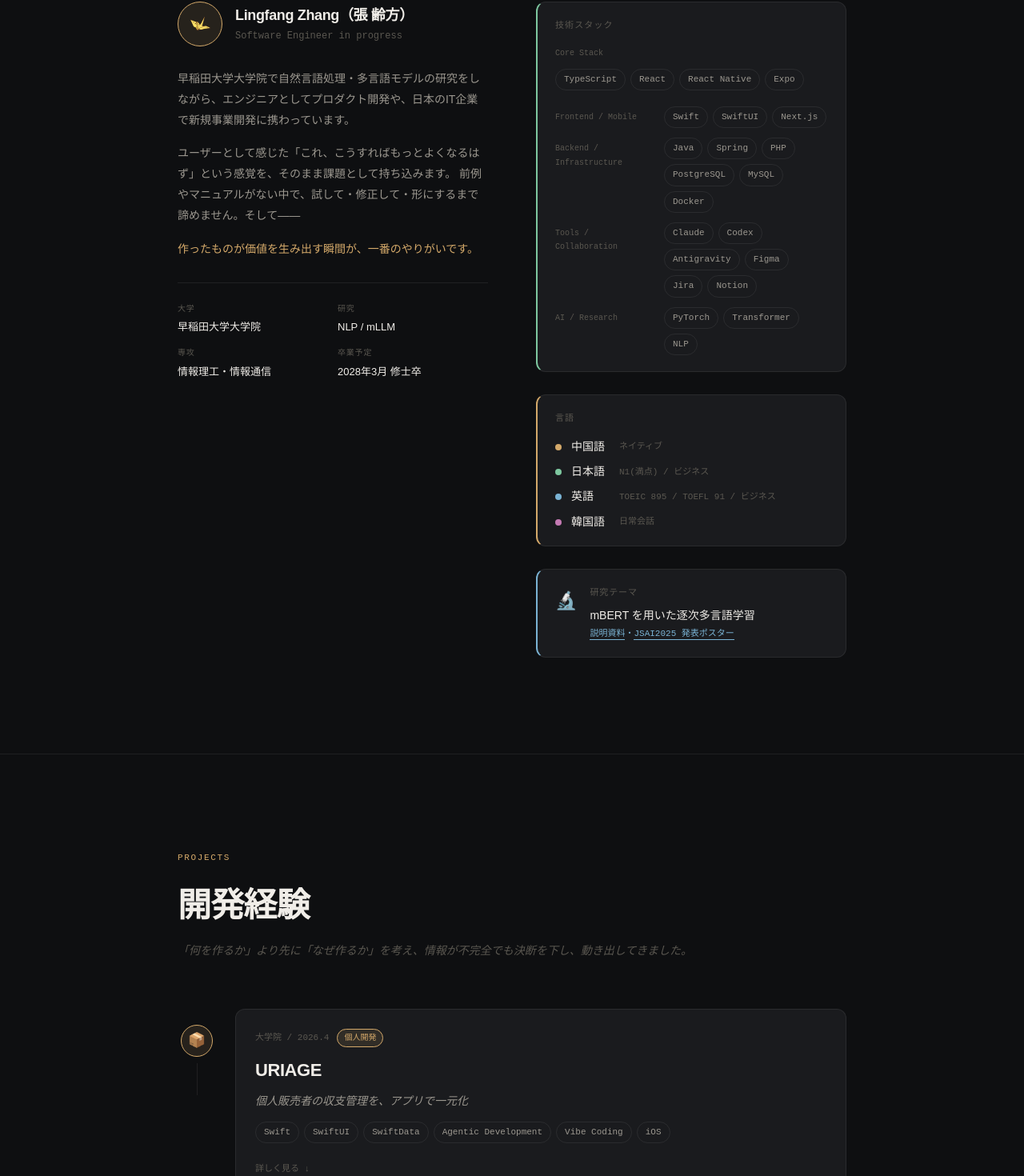
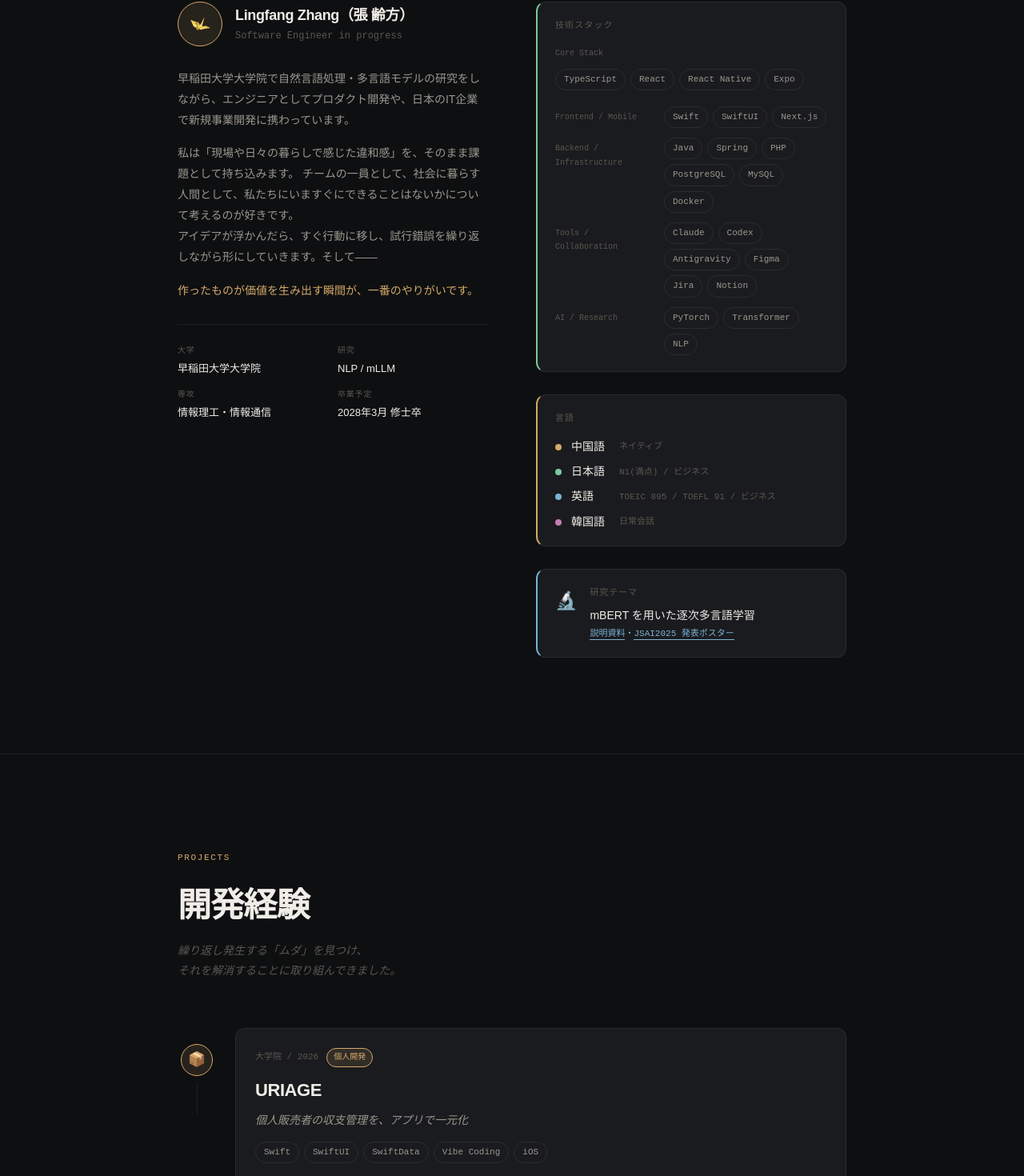
Before and after one commit to mamezlf/portfolio, a React (Vite) app: page / in a window 1280 px wide. Shown: the part 1084-2554 px from the top of the page at 80% size. Built offline with nearby package versions, Linux system fonts and the light colour scheme.

Commit message:
我希望我做出来的东西有温度.我小时候喜欢画画,我希望我能够把生命力注入到我的作品中

```diff
--- a/src/components/About.tsx
+++ b/src/components/About.tsx
@@ -65,8 +65,10 @@ const About: React.FC = () => {
             </p>
 
             <p className="bio-text">
-              ユーザーとして感じた「これ、こうすればもっとよくなるはず」という感覚を、そのまま課題として持ち込みます。
-              前例やマニュアルがない中で、試して・修正して・形にするまで諦めません。そして——
+              私は「現場や日々の暮らしで感じた違和感」を、そのまま課題として持ち込みます。
+              チームの一員として、社会に暮らす人間として、私たちにいますぐにできることはないかについて考えるのが好きです。
+              <br />
+              アイデアが浮かんだら、すぐ行動に移し、試行錯誤を繰り返しながら形にしていきます。そして——
             </p>
 
             <p className="bio-text accent-text">
--- a/src/components/Projects.tsx
+++ b/src/components/Projects.tsx
@@ -19,19 +19,12 @@ interface Project {
 const projects: Project[] = [
   {
     id: "uriage",
-    period: "大学院 / 2026.4",
+    period: "大学院 / 2026",
     name: "URIAGE",
     tagline: "個人販売者の収支管理を、アプリで一元化",
     story:
       "私はハンドメイドが趣味で、作った作品をフリマアプリで販売している中、利益を把握するのに毎回手動で売上から送料や資材費などを差し引く計算を行う必要がある「ムダ」に気づいた。このムダを課題として捉え、解決するために 売上と経費の記録・利益自動計算・商品別収支一覧 などの機能を備えたiOSアプリを開発した。日常生活で利用しながら改善を重ね、繰り返し発生する計算作業を効率化した。",
-    tags: [
-      "Swift",
-      "SwiftUI",
-      "SwiftData",
-      "Agentic Development",
-      "Vibe Coding",
-      "iOS",
-    ],
+    tags: ["Swift", "SwiftUI", "SwiftData", "Vibe Coding", "iOS"],
     highlights: [
       "送料・資材費を含めた収支を一元管理し、利益の可視化を実現",
       "月次レポート機能により、販売活動の振り返りを効率化",
@@ -39,12 +32,13 @@ const projects: Project[] = [
       "日常的に使用しながら改善を重ね、実運用ベースで設計",
     ],
     images: [
-      "URIAGE/IMG_0337.png",
-      "URIAGE/IMG_0334.png",
-      "URIAGE/IMG_0338.png",
-      "URIAGE/IMG_0336.png",
-      "URIAGE/IMG_0339.png",
-      "URIAGE/IMG_0340.png",
+      "URIAGE/home.png",
+      "URIAGE/add_record.png",
+      "URIAGE/record_list.png",
+      "URIAGE/record.png",
+      "URIAGE/analysis.png",
+      "URIAGE/other.png",
+      "URIAGE/link.png",
     ],
     link: "https://note.com/mamezlf/n/n775888ddc071",
     accentColor: "#d4a96a",
@@ -57,14 +51,13 @@ const projects: Project[] = [
     name: "KNTY24 (KINTAI)",
     tagline: "開発を早く進める仕組みを、未経験チームの中で整備",
     story:
-      "長期インターンで、社内向け勤怠管理アプリを4人チームでアジャイル開発によって構築した。\nReact Native＋TypeScriptを用い、5回のスプリントを通して、要件定義から設計・実装・テスト・レビューまで一貫して行った。\n私はエンジニアとして実装を担う一方、進捗管理やタスク分配、顧客への要件確認も主体的に引き受け、実質 PM の役割を果たした。また、PRルールやコーディング規約、フォーマッターを整備し、レビュー品質の向上に貢献した。さらに、非同期ワークで作業するメンバー間で状況を共有できるよう、Slackのログチャンネル運用を提案・導入し、チームの開発速度の向上を果たした。結果として、私たちは「開発スピードが速く、プロダクトの品質も高い」チームと評価を受けた。",
+      "インターンのプログラムで、社内向け勤怠管理アプリを4人チームでアジャイル開発によって構築した。\nReact Native＋TypeScriptを用い、5回のスプリントを通して、要件定義から設計・実装・テスト・レビューまで一貫して行った。\n私はエンジニアとして実装を担う一方、進捗管理やタスク分配、顧客への要件確認も主体的に引き受け、実質 PM の役割を果たした。また、PRルールやコーディング規約、フォーマッターを整備し、レビュー品質の向上に貢献した。さらに、非同期ワークで作業するメンバー間で状況を共有できるよう、Slackのログチャンネル運用を提案・導入し、チームの開発速度の向上を果たした。結果として、私たちは「開発スピードが速く、プロダクトの品質も高い」チームと評価を受けた。",
     tags: [
       "React Native",
       "TypeScript",
       "Scrum",
       "Jira",
       "GitHub",
-      "Agile",
       "Team Development",
     ],
     highlights: [
@@ -77,97 +70,6 @@ const projects: Project[] = [
     accentColor: "#7ec8a0",
     emoji: "🏢",
     type: "internship",
-  },
-
-  {
-    id: "curriculum",
-    period: "大学4年 / 2025.3 - 2025.10",
-    name: "CURRICULUM",
-    tagline: "未経験者がゴールまで走り切れる、学習体験の設計",
-    story:
-      "IT業界への就職を目指す文系・未経験の学生向けに、Webアプリ開発を一から学べる KUMON 式カリキュラムを単独で設計・制作した。\n最大の課題は「知識の呪い」だった。自分が当たり前に知っていることは、学習者には当たり前ではない。変数がなぜ存在するのか、インデントに意味があること——コードを書く上でのあらゆる「デフォルト知識」を意識的に言語化し直すとこから始めた。\n技術を教えることより先に、「学習者がどこで詰まるか」「どこで諦めるか」を設計軸に置いた。理論→練習→実践の流れを繰り返し、要所にチェックポイントと成功体験を配置した。また森の小動物キャラクターによる世界観を作り込み、長い学習過程の中でも継続できる雰囲気を設計した。\n完成後、文系出身の社員3名が全員完走。現在も実際の研修として継続運用されている。",
-    tags: [
-      "React",
-      "TypeScript",
-      "Node.js",
-      "Java",
-      "SQL",
-      "Spring",
-      "Instructional Design",
-    ],
-    highlights: [
-      "2000枚・70項目のスライドを4ヶ月未満で単独制作",
-      "「知識の呪い」と向き合い、未経験者目線で技術概念を構造化・言語化",
-      "理論→練習→実践のサイクルと、チェックポイントによる心理的安全設計",
-      "キャラクター・世界観による「続けたくなる」学習体験の設計",
-      "文系社員3名が全員完走・現在も実運営中",
-    ],
-    accentColor: "#7ab3d4",
-    emoji: "📖",
-    type: "internship",
-  },
-  {
-    id: "bridgeapp",
-    period: "大学4年 / 2025.10 - 2026.3",
-    name: "BRIDGEAPP",
-    tagline: "「なぜ作るか」から考えた、初めての上流工程",
-    story:
-      "IT就職を目指す学生と、即戦力を求める中小企業をつなぐマッチングプラットフォームの設計を担当した。上流工程（要件定義・基本設計・詳細設計）は完全に未経験。「何を作るか」より「なぜ作るか」を先に考え抜くことを求められた初めてのプロジェクトだった。\n市場の既存サービスは履歴書と数回の面接だけで判断するため、学生・企業双方にミスマッチが多い。自社研修を通じて得た学生の行動データと特性情報を活かした、新しいマッチングの設計を目指した。\nLean Canvasでビジネスモデルを整理し、学生・企業それぞれのユーザーフロー（能動・受動）を設計。Atomic Designの考え方で画面を分解しながら、33画面・8機能群の設計稿を完成させた。自分が離脱した後も、設計材料はチームの基盤資産として継続活用されている。",
-    tags: [
-      "Lean Canvas",
-      "Waterfall",
-      "Requirements Definition",
-      "System Design",
-      "AI Driven Development",
-    ],
-    highlights: [
-      "要件定義→画面仕様書→UIデザイン→DB設計まで、上流工程をほぼ一人で推進",
-      "Lean Canvasを自ら作成し、ビジネスモデル・課題・提供価値を整理",
-      "学生・企業双方のユーザーフローを設計し、33ページ・8機能群の設計稿を完成",
-      "新メンバーへの引き継ぎが社内表彰channelで複数回言及される",
-      "離脱後も設計材料がチームの基盤として継続活用中",
-    ],
-    accentColor: "#a07ac4",
-    emoji: "🔗",
-    type: "internship",
-  },
-
-  {
-    id: "wasecord",
-    period: "大学3年 / 2024.6",
-    name: "Wasecord",
-    tagline: "履修経験を持つ先輩に、後輩が気軽に質問できる場",
-    story:
-      "「この授業、どう勉強すればいい？」「課題はどれくらい大変？」\n——そんな後輩の不安を、先輩に気軽に相談できる場を作りたいという思いから、早大情報理工学科向けの授業連携Webアプリを開発した。\nチーム 4 人でゼロから制作し、授業単位でつながれるチャット機能を持つWebアプリを開発した。グループチャットやDMを通じて、学生同士の情報共有を可能にした。\nチームの中で私はフロントエンドを担当し、使いやすさと一貫性を意識した設計を行い、チームで一個のプロダクトを初めて作り切る経験となった。",
-    tags: [
-      "React",
-      "Bootstrap",
-      "JavaScript",
-      "PHP",
-      "MySQL",
-      "Docker",
-      "Figma",
-      "GitHub",
-    ],
-    highlights: [
-      "学年ごと・授業ごとに分断されていた学生間情報共有を統一するプラットフォームを構築",
-      "複数画面にまたがるUI/UXを設計・実装し、ユーザビリティを向上",
-      "4人チームの中でフロントエンドを主導し、プロダクトとして動作するレベルまで完成",
-    ],
-    images: [
-      "wasecord/ログイン画面.png",
-      "wasecord/アカウント作成画面.png",
-      "wasecord/授業一覧とタグ選択.png",
-      "wasecord/タグによってフィルタリング.png",
-      "wasecord/グループチャット画面.png",
-      "wasecord/DM画面.png",
-      "wasecord/アカウント設定.png",
-      "wasecord/使い方画面.png",
-    ],
-    link: "wasecord/Group1A.pdf",
-    accentColor: "#ca5c69",
-    emoji: "🎓",
-    type: "team",
   },
 
   {
@@ -189,6 +91,42 @@ const projects: Project[] = [
     emoji: "🕊️",
     type: "origin",
   },
+  {
+    id: "wasecord",
+    period: "大学3年 / 2024",
+    name: "Wasecord",
+    tagline: "履修経験を持つ先輩に、後輩が気軽に質問できる場",
+    story:
+      "「この授業、どう勉強すればいい？」「課題はどれくらい大変？」\n——そんな後輩の不安を、先輩に気軽に相談できる場を作りたいという思いから、早大情報理工学科向けの授業連携Webアプリを開発した。\nチーム 4 人でゼロから制作し、授業単位でつながれるチャット機能を持つWebアプリを開発した。グループチャットやDMを通じて、学生同士の情報共有を可能にした。\nチームの中で私はフロントエンドを担当し、使いやすさと一貫性を意識した設計を行い、チームで一個のプロダクトを初めて作り切る経験となった。",
+    tags: [
+      "React",
+      "Bootstrap",
+      "JavaScript",
+      "PHP",
+      "MySQL",
+      "Docker",
+      "GitHub",
+    ],
+    highlights: [
+      "学年ごと・授業ごとに分断されていた学生間情報共有を統一するプラットフォームを構築",
+      "複数画面にまたがるUI/UXを設計・実装し、ユーザビリティを向上",
+      "4人チームの中でフロントエンドを主導し、プロダクトとして動作するレベルまで完成",
+    ],
+    images: [
+      "wasecord/login.png",
+      "wasecord/create.png",
+      "wasecord/list.png",
+      "wasecord/tag.png",
+      "wasecord/groupchat.png",
+      "wasecord/dm.png",
+      "wasecord/setting.png",
+      "wasecord/howto.png",
+    ],
+    link: "wasecord/Group1A.pdf",
+    accentColor: "#ca5c69",
+    emoji: "🎓",
+    type: "team",
+  },
 ];
 
 const typeLabel: Record<string, string> = {
@@ -196,13 +134,6 @@ const typeLabel: Record<string, string> = {
   team: "チーム開発",
   personal: "個人開発",
   internship: "インターン",
-};
-
-const contentText = {
-  projectsSub:
-    "「何を作るか」より先に「なぜ作るか」を考え、情報が不完全でも決断を下し、動き出してきました。",
-  philoQuote:
-    "自分が感じた課題から動き出し、まず形にして、使いながら直します。",
 };
 
 const Projects: React.FC = () => {
@@ -222,7 +153,11 @@ const Projects: React.FC = () => {
         <div className="projects-header">
           <span className="section-label">Projects</span>
           <h2 className="section-title">開発経験</h2>
-          <p className="projects-sub">{contentText.projectsSub}</p>
+          <p className="projects-sub">
+            繰り返し発生する「ムダ」を見つけ、
+            <br />
+            それを解消することに取り組んできました。
+          </p>
         </div>
 
         {/* Timeline */}
@@ -350,7 +285,9 @@ const Projects: React.FC = () => {
         {/* Bottom philosophy */}
         <div className="projects-footer">
           <div className="philosophy-strip">
-            <span className="philo-quote">{contentText.philoQuote}</span>
+            <span className="philo-quote">
+              課題の特定から設計、実装まで行い、運用を通じて改善を重ねています。
+            </span>
           </div>
         </div>
       </div>
```
Also changed, not shown: src/components/Welcome.tsx (+5 -5 lines).
